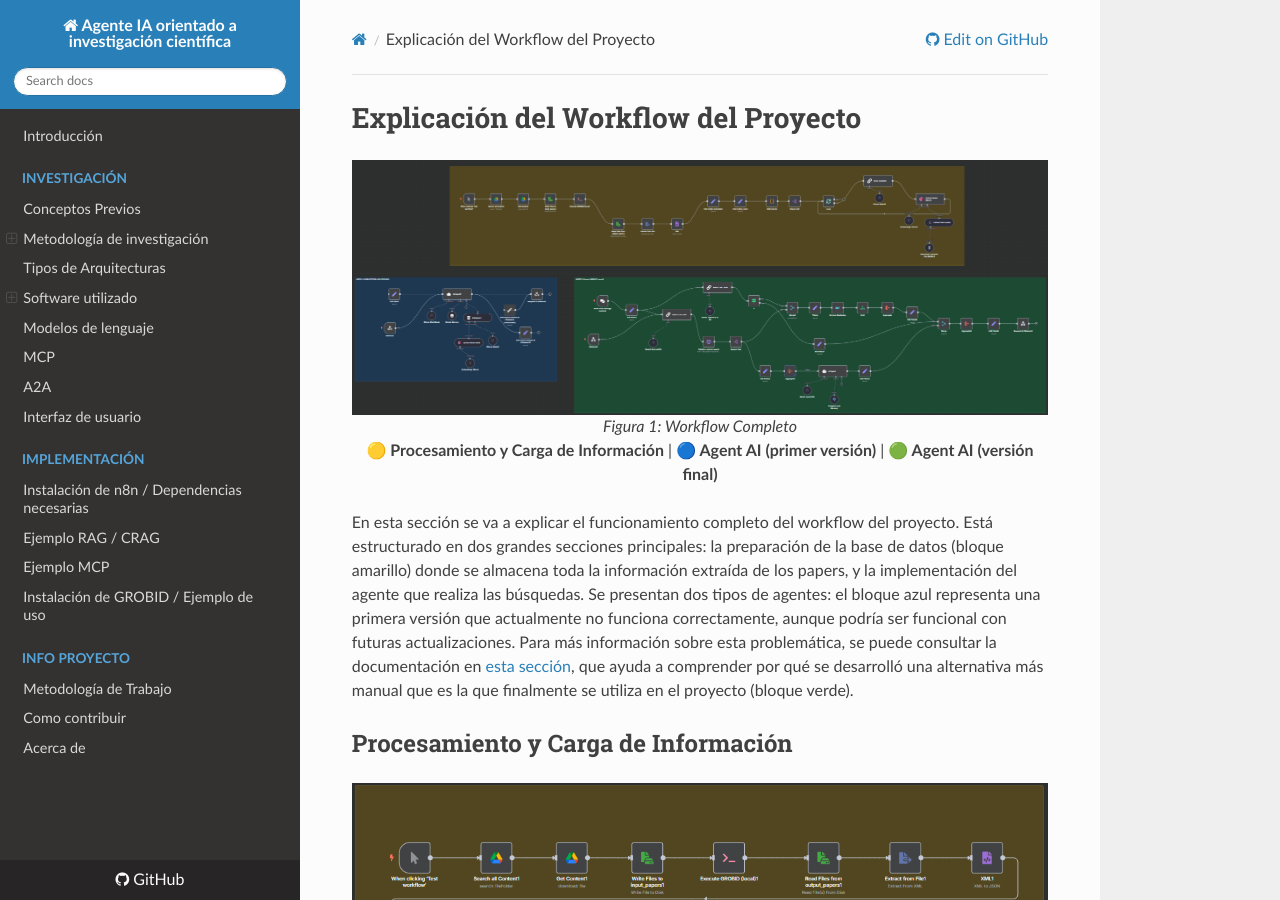
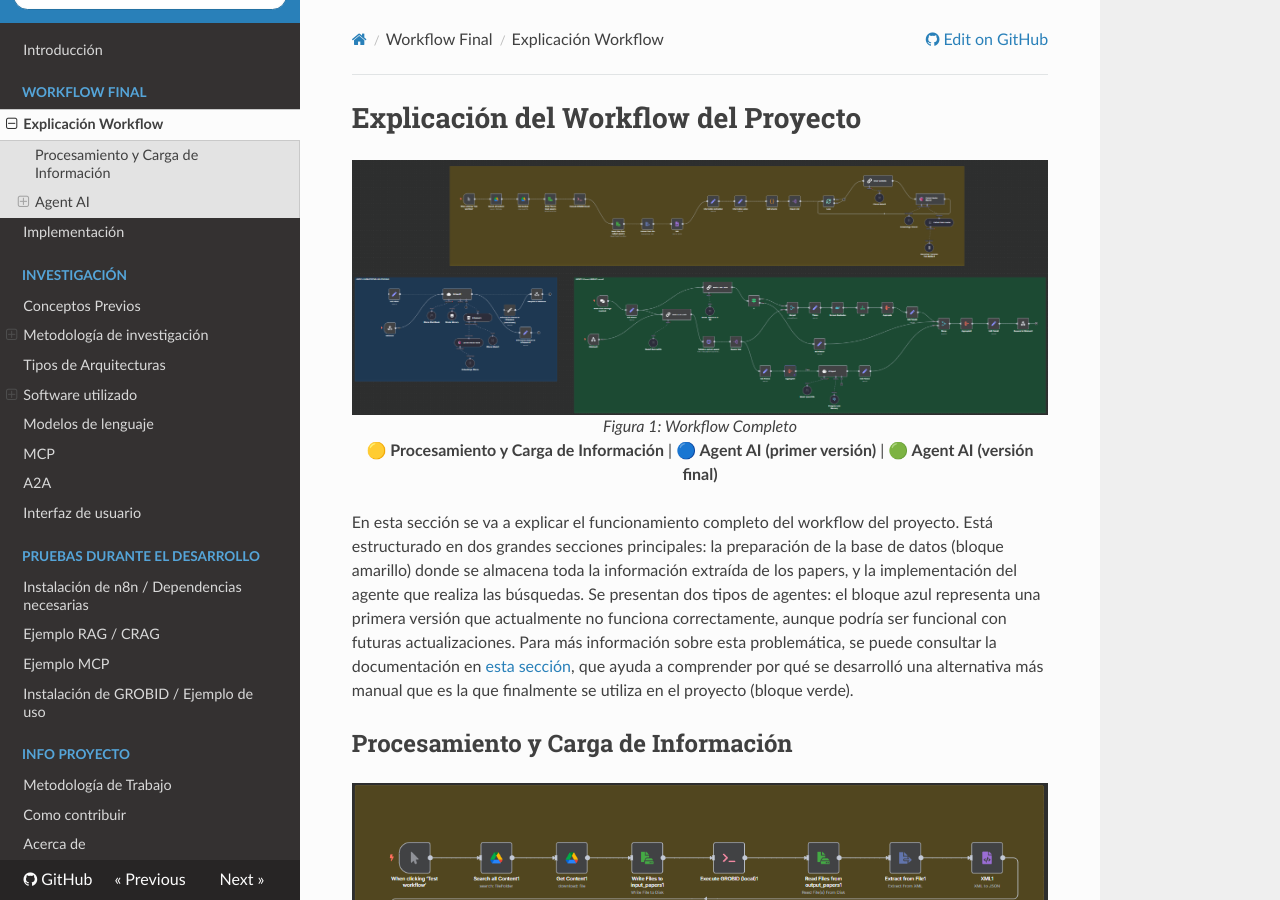
Before and after one commit to danunziata/pps-kevin_haponiuk-2025, an MkDocs documentation site: the page built from docs/implementacion/00_workflow-completo.md, in a window 1280 px wide and 900 px high. Built offline with MkDocs 1.6.1, drawn with Linux system fonts in a browser that asks for light colours; nearby versions of some CDN libraries.

Commit message:
docs: modificaciones en base a la nueva estructura

```diff
--- a/mkdocs.yml
+++ b/mkdocs.yml
@@ -34,6 +34,10 @@
 nav:
   - Introducción: index.md
 
+  - Workflow Final:
+    - Explicación Workflow: implementacion/00_workflow-completo.md
+    - Implementación: implementacion/01_implementacion-final.md
+
   - Investigación:
     - Conceptos Previos: investigacion/01_llm.md
     - Metodología de investigación:
@@ -49,11 +53,11 @@
     - A2A: investigacion/10_a2a.md
     - Interfaz de usuario: investigacion/11_interface-options.md
 
-  - Implementación:
-    - Instalación de n8n / Dependencias necesarias: implementacion/01_install-n8n.md
-    - Ejemplo RAG / CRAG: implementacion/02_ejemplo-rag-crag.md
-    - Ejemplo MCP: implementacion/03_ejemplo-mcp.md
-    - Instalación de GROBID / Ejemplo de uso: implementacion/05_install-grobid.md
+  - Pruebas durante el desarrollo:
+    - Instalación de n8n / Dependencias necesarias: pruebas/01_install-n8n.md
+    - Ejemplo RAG / CRAG: pruebas/02_ejemplo-rag-crag.md
+    - Ejemplo MCP: pruebas/03_ejemplo-mcp.md
+    - Instalación de GROBID / Ejemplo de uso: pruebas/05_install-grobid.md
 
   - Info Proyecto:
     - Metodología de Trabajo: proyecto/01_metodologia.md
```
